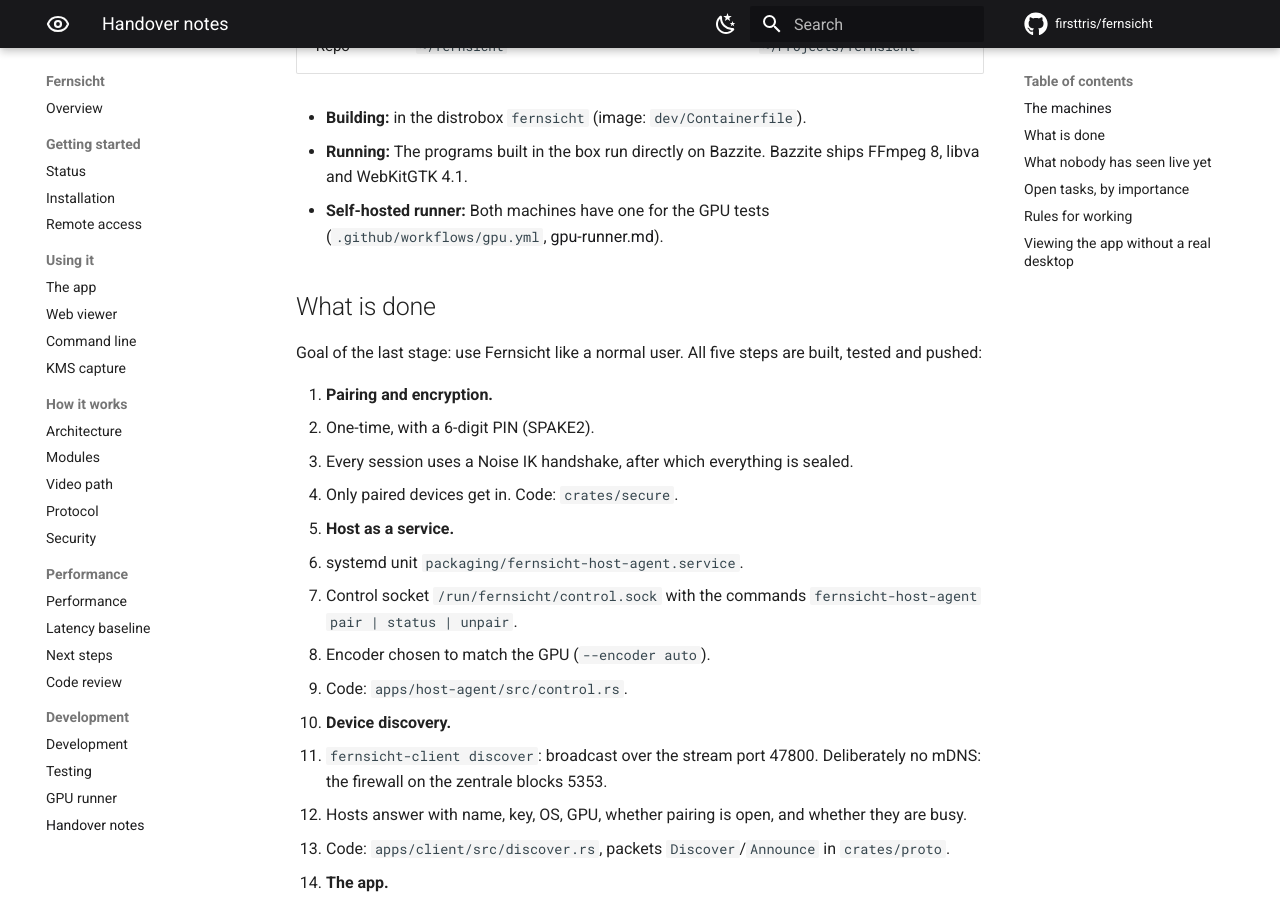
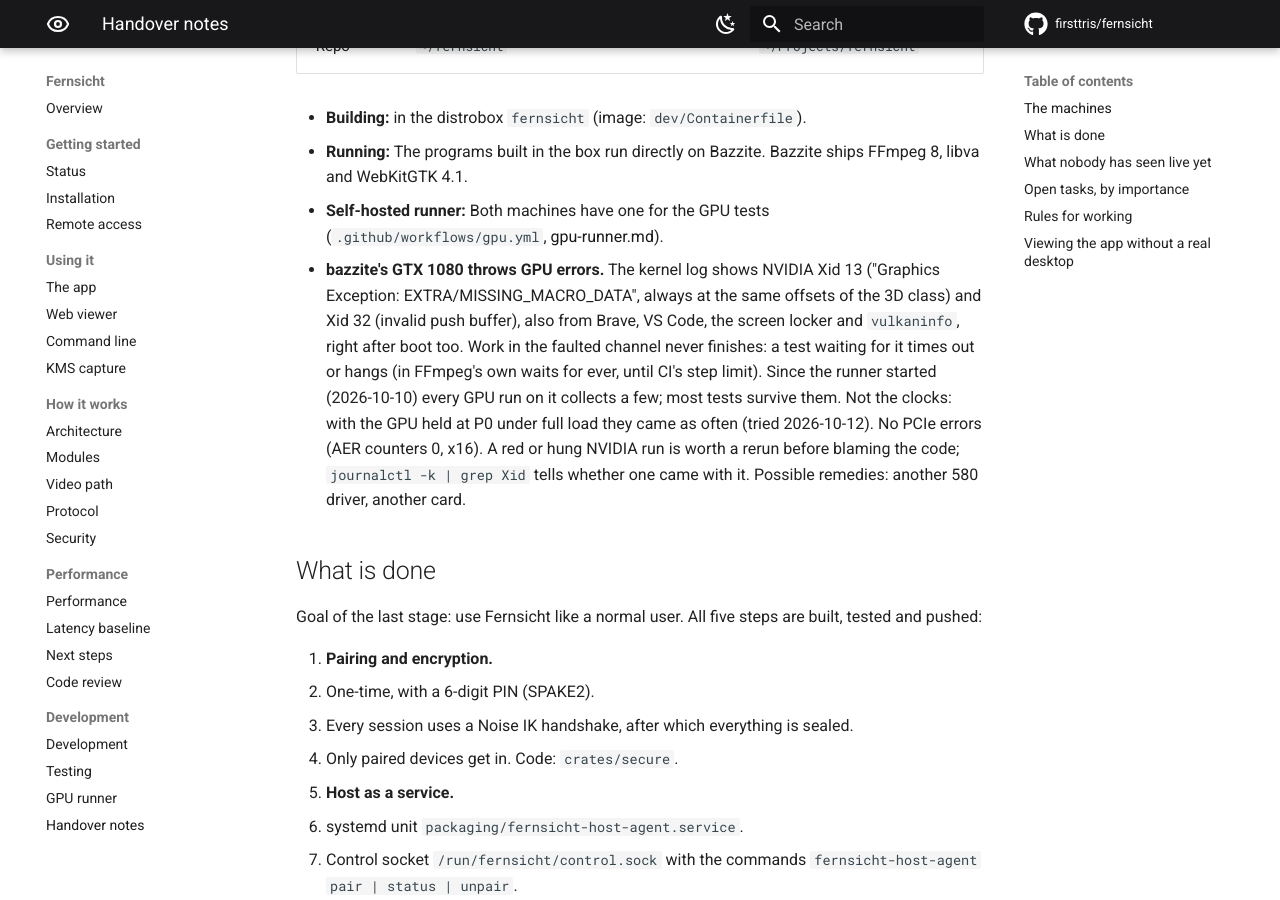
Before and after one commit to firsttris/fernsicht, an MkDocs documentation site: the page built from docs/handover.md, in a window 1280 px wide and 900 px high, scrolled down 656 px. Built offline with MkDocs 1.6.1 and Material for MkDocs 9.7.7, drawn with Linux system fonts in a browser that asks for light colours; comment, search, counter and statistics services are not loaded.

Commit message:
Docs: bazzite's GTX 1080 throws GPU errors; auto stays with VAAPI on AMD
The NVIDIA runner's hangs and timeouts came with NVIDIA Xid 13/32 in
the kernel log, which other programs (Brave, VS Code, the screen locker,
vulkaninfo) get too, right after boot as well. Holding the GPU at P0
under full load did not change their rate, and the PCIe link shows no
errors. handover.md says so, and what to check before blaming the code.

code-review.md records why auto stays with VAAPI on AMD: Vulkan Video's
HEVC from the screen is only a little faster than VAAPI's AV1, and AV1
saves bitrate (Vulkan Video does not offer AV1).

Co-Authored-By: Claude Opus 5.5 <noreply@anthropic.com>

```diff
--- a/docs/handover.md
+++ b/docs/handover.md
@@ -19,6 +19,18 @@ Status as of 2026-10-10, commit `ed802fd`, CI and GPU runner green.
   Bazzite ships FFmpeg 8, libva and WebKitGTK 4.1.
 - **Self-hosted runner:** Both machines have one for the GPU tests
   (`.github/workflows/gpu.yml`, [gpu-runner.md](gpu-runner.md)).
+- **bazzite's GTX 1080 throws GPU errors.** The kernel log shows NVIDIA Xid 13
+  ("Graphics Exception: EXTRA/MISSING_MACRO_DATA", always at the same offsets of
+  the 3D class) and Xid 32 (invalid push buffer), also from Brave, VS Code, the
+  screen locker and `vulkaninfo`, right after boot too. Work in the faulted
+  channel never finishes: a test waiting for it times out or hangs (in FFmpeg's
+  own waits for ever, until CI's step limit). Since the runner started
+  (2026-10-10) every GPU run on it collects a few; most tests survive them. Not
+  the clocks: with the GPU held at P0 under full load they came as often (tried
+  2026-10-12). No PCIe errors (AER counters 0, x16). A red or hung NVIDIA run
+  is worth a rerun before blaming the code; `journalctl -k | grep Xid` tells
+  whether one came with it. Possible remedies: another 580 driver, another
+  card.
 
 ## What is done
 
```
Also changed, not shown: docs/code-review.md (+3 -1 lines).
